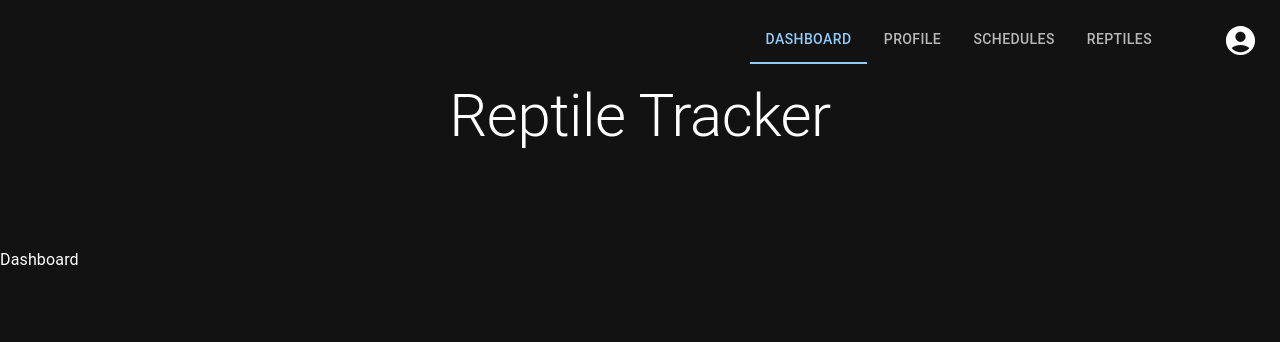
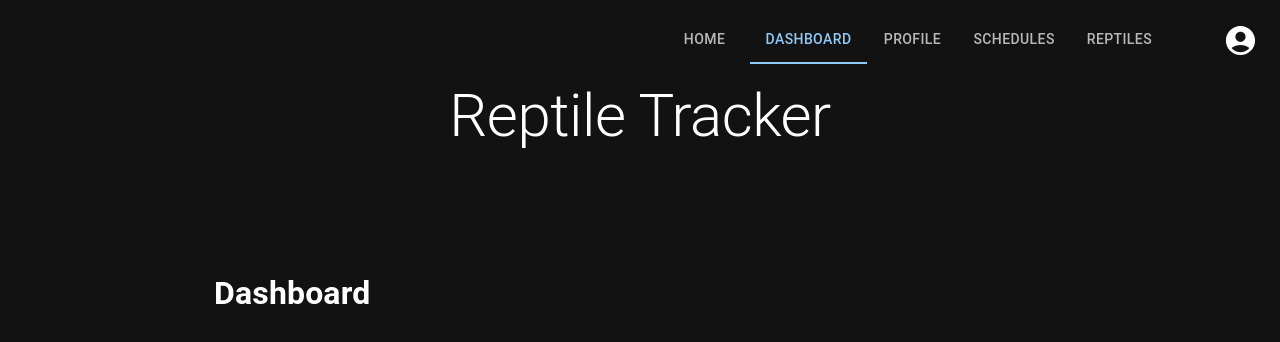
Before and after one commit to MaxEdwards20/ReptileTrackerFrontend, a React (Vite) app: page /dashboard in a window 1280 px wide. Shown: the top 342 px of the page. Built offline with nearby package versions, Linux system fonts and the light colour scheme.

Commit message:
Tabbed out pages and formatted uniformly

```diff
--- a/src/components/NavigationTabs.tsx
+++ b/src/components/NavigationTabs.tsx
@@ -8,10 +8,11 @@ function findIndex(path: string) {
   return index;
 }
 
-type TabPaths = "/" | "/schedules" | "/profile" | "/reptiles";
+type TabPaths = "/" | "/dashboard" | "/schedules" | "/profile" | "/reptiles";
 
 const tabPathInfo: Record<TabPaths, string> = {
-  "/": "Dashboard",
+  "/": "Home",
+  "/dashboard": "Dashboard",
   "/profile": "Profile",
   "/schedules": "Schedules",
   "/reptiles": "Reptiles",
--- a/src/context/AuthContext.ts
+++ b/src/context/AuthContext.ts
@@ -1,3 +1,4 @@
 import { useContext, createContext } from "react";
 
-const AuthContext = createContext({});
+const AuthContext = createContext(false);
+// TODO: Update this to look like Ditton's example
--- a/src/pages/DashboardPage.tsx
+++ b/src/pages/DashboardPage.tsx
@@ -1,5 +1,10 @@
+import { Container } from "@mui/material";
 import { FC } from "react";
 
 export const DashboardPage: FC = () => {
-  return <div>Dashboard</div>;
+  return (
+    <Container maxWidth="md">
+      <h1>Dashboard</h1>
+    </Container>
+  );
 };
--- a/src/pages/ProfilePage.tsx
+++ b/src/pages/ProfilePage.tsx
@@ -5,7 +5,7 @@ import { useParams } from "react-router-dom";
 export const ProfilePage: FC = () => {
   return (
     <Container maxWidth="md">
-      <div>Profile</div>
+      <h1>Profile</h1>
     </Container>
   );
 };
--- a/src/pages/ReptilePage.tsx
+++ b/src/pages/ReptilePage.tsx
@@ -4,7 +4,7 @@ import { FC } from "react";
 export const ReptilePage: FC = () => {
   return (
     <Container>
-      <h1>Reptile Page</h1>
+      <h1>All Reptiles Here</h1>
     </Container>
   );
 };
--- a/src/pages/SchedulesPage.tsx
+++ b/src/pages/SchedulesPage.tsx
@@ -4,7 +4,7 @@ import { RouterProviderProps } from "react-router-dom";
 export const SchedulesPage: FC = () => {
   return (
     <Container maxWidth="md">
-      <div>Schedules</div>
+      <h1>Schedules</h1>
     </Container>
   );
 };
```
